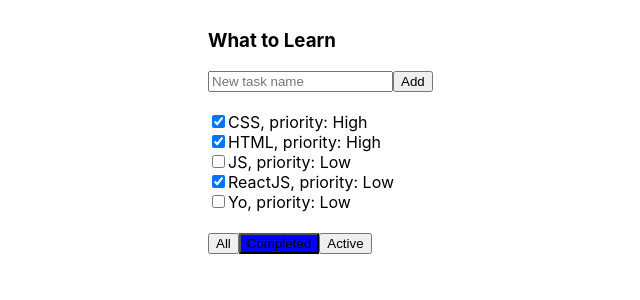
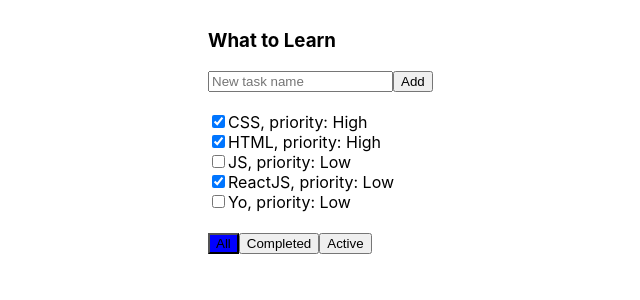
Before and after one commit to ArtemSpiridovich/ToDoList, a React (Create React App) app: page / in a window 1280 px wide. Shown: the top 300 px of the page, without its empty margins (192-832 px from the left). Built offline with nearby package versions, Linux system fonts and the light colour scheme.

Commit message:
lesson-2-task-10

```diff
--- a/src/App.js
+++ b/src/App.js
@@ -8,6 +8,7 @@ import ToDoListTasks from "./ToDoListTasks";
 import ToDoListFooter from "./ToDoListFooter";
 
 class App extends React.Component {
+    filterValue = "All";
     tasks = [
         {title: 'CSS', isDone: true, priority: 'High'},
         {title: 'HTML', isDone: true, priority: 'High'},
@@ -15,13 +16,14 @@ class App extends React.Component {
         {title: 'ReactJS', isDone: true, priority: 'Low'},
         {title: 'Yo', isDone: false, priority: 'Low'}
     ];
+
     render = () => {
         return (
             <div className="App">
                 <div className="todoList">
                     <ToDoListHeader/>
                     <ToDoListTasks tasks={this.tasks}/>
-                    <ToDoListFooter filterValue={"Completed"}/>
+                    <ToDoListFooter filterValue={this.filterValue}/>
                 </div>
             </div>
         );
```
